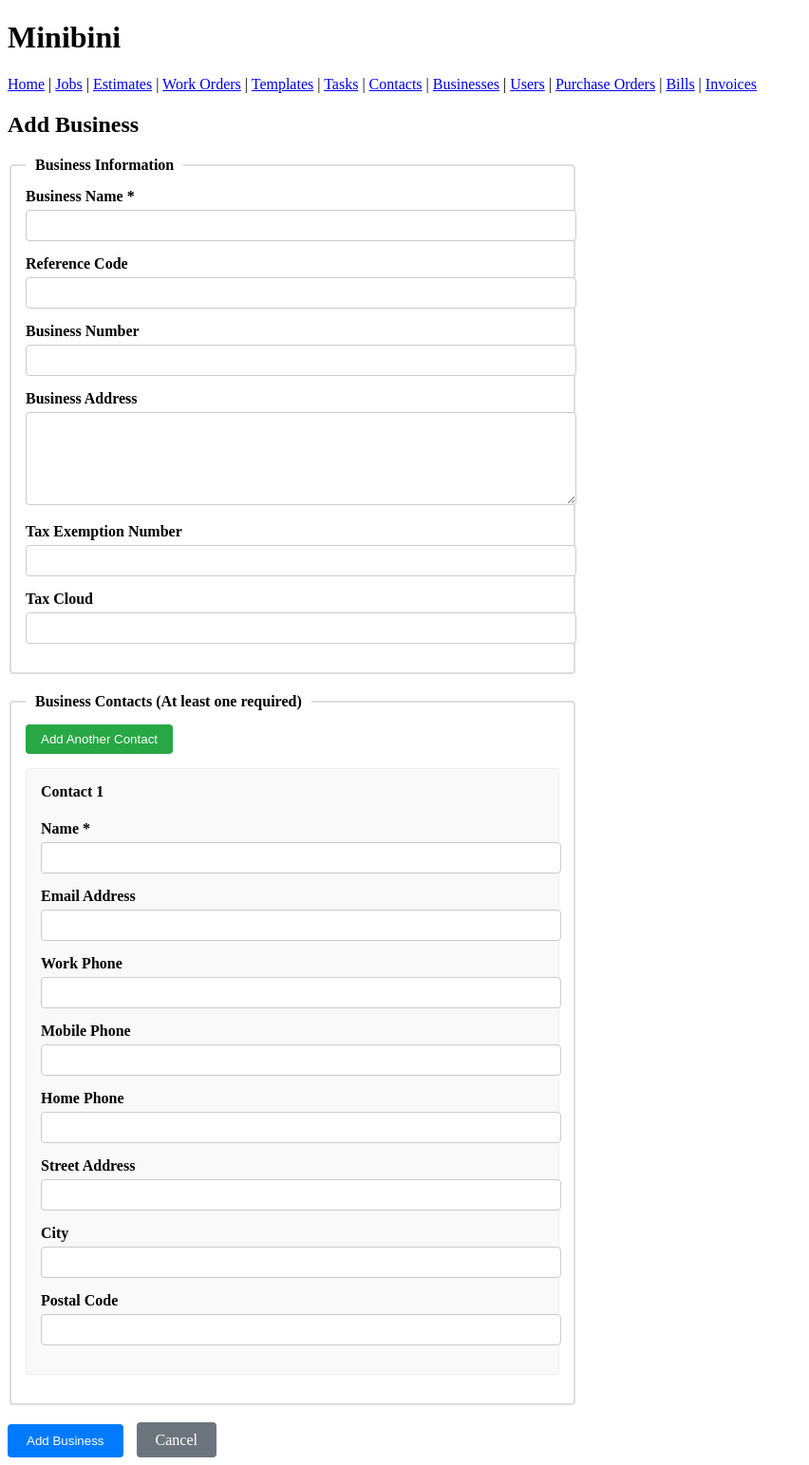
After one commit to alimtiger/Minibini, a Django app: page /contacts/businesses/add/ in a window 1280 px wide. The commit adds this page. Shown: the whole page at 95% size, without its empty margins (0-852 px from the left). Run offline with Django 5.2, Linux system fonts and the light colour scheme; data comes from the database, SQL or seed files in the repository.

Commit message:
Added and implemented functionality for 'add contact' button to Contact List and Business view pages, as well as an 'add business' button on the Business List

```diff
--- a/apps/contacts/urls.py
+++ b/apps/contacts/urls.py
@@ -5,7 +5,10 @@ app_name = 'contacts'
 
 urlpatterns = [
     path('', views.contact_list, name='contact_list'),
+    path('add/', views.add_contact, name='add_contact'),
     path('<int:contact_id>/', views.contact_detail, name='contact_detail'),
     path('businesses/', views.business_list, name='business_list'),
+    path('businesses/add/', views.add_business, name='add_business'),
     path('businesses/<int:business_id>/', views.business_detail, name='business_detail'),
+    path('businesses/<int:business_id>/add-contact/', views.add_business_contact, name='add_business_contact'),
 ]
--- a/apps/contacts/views.py
+++ b/apps/contacts/views.py
@@ -1,4 +1,5 @@
-from django.shortcuts import render, get_object_or_404
+from django.shortcuts import render, get_object_or_404, redirect
+from django.contrib import messages
 from .models import Contact, Business
 
 def contact_list(request):
@@ -17,3 +18,159 @@ def business_detail(request, business_id):
     business = get_object_or_404(Business, business_id=business_id)
     contacts = Contact.objects.filter(business=business).order_by('name')
     return render(request, 'contacts/business_detail.html', {'business': business, 'contacts': contacts})
+
+def add_contact(request):
+    if request.method == 'POST':
+        # Contact fields
+        name = request.POST.get('name')
+        email = request.POST.get('email')
+        work_number = request.POST.get('work_number')
+        mobile_number = request.POST.get('mobile_number')
+        home_number = request.POST.get('home_number')
+        address = request.POST.get('address')
+        city = request.POST.get('city')
+        postal_code = request.POST.get('postal_code')
+
+        # Business fields
+        business_name = request.POST.get('business_name')
+        our_reference_code = request.POST.get('our_reference_code')
+        business_number = request.POST.get('business_number')
+        business_address = request.POST.get('business_address')
+        tax_exemption_number = request.POST.get('tax_exemption_number')
+        tax_cloud = request.POST.get('tax_cloud')
+
+        if name:
+            business = None
+            # Create business only if business name is provided and not just whitespace
+            if business_name and business_name.strip():
+                business = Business.objects.create(
+                    business_name=business_name.strip(),
+                    our_reference_code=our_reference_code.strip() if our_reference_code else '',
+                    business_number=business_number.strip() if business_number else '',
+                    business_address=business_address.strip() if business_address else '',
+                    tax_exemption_number=tax_exemption_number.strip() if tax_exemption_number else '',
+                    tax_cloud=tax_cloud.strip() if tax_cloud else ''
+                )
+
+            # Create contact
+            contact = Contact.objects.create(
+                name=name,
+                email=email or '',
+                work_number=work_number or '',
+                mobile_number=mobile_number or '',
+                home_number=home_number or '',
+                addr1=address or '',
+                city=city or '',
+                postal_code=postal_code or '',
+                business=business
+            )
+
+            success_msg = f'Contact "{name}" has been added successfully.'
+            if business:
+                success_msg += f' Associated with business "{business_name}".'
+            messages.success(request, success_msg)
+            return redirect('contacts:contact_list')
+        else:
+            messages.error(request, 'Name is required.')
+
+    return render(request, 'contacts/add_contact.html')
+
+def add_business_contact(request, business_id):
+    business = get_object_or_404(Business, business_id=business_id)
+
+    if request.method == 'POST':
+        name = request.POST.get('name')
+        email = request.POST.get('email')
+        work_number = request.POST.get('work_number')
+        mobile_number = request.POST.get('mobile_number')
+        home_number = request.POST.get('home_number')
+        address = request.POST.get('address')
+        city = request.POST.get('city')
+        postal_code = request.POST.get('postal_code')
+
+        if name:
+            contact = Contact.objects.create(
+                name=name,
+                email=email or '',
+                work_number=work_number or '',
+                mobile_number=mobile_number or '',
+                home_number=home_number or '',
+                addr1=address or '',
+                city=city or '',
+                postal_code=postal_code or '',
+                business=business
+            )
+            messages.success(request, f'Contact "{name}" has been added to {business.business_name}.')
+            return redirect('contacts:business_detail', business_id=business.business_id)
+        else:
+            messages.error(request, 'Name is required.')
+
+    return render(request, 'contacts/add_business_contact.html', {'business': business})
+
+def add_business(request):
+    if request.method == 'POST':
+        # Business fields
+        business_name = request.POST.get('business_name')
+        our_reference_code = request.POST.get('our_reference_code')
+        business_number = request.POST.get('business_number')
+        business_address = request.POST.get('business_address')
+        tax_exemption_number = request.POST.get('tax_exemption_number')
+        tax_cloud = request.POST.get('tax_cloud')
+
+        # Get number of contacts
+        contact_count = int(request.POST.get('contact_count', 1))
+
+        # Collect contact data
+        contacts_data = []
+        for i in range(contact_count):
+            contact_data = {
+                'name': request.POST.get(f'contact_{i}_name'),
+                'email': request.POST.get(f'contact_{i}_email'),
+                'work_number': request.POST.get(f'contact_{i}_work_number'),
+                'mobile_number': request.POST.get(f'contact_{i}_mobile_number'),
+                'home_number': request.POST.get(f'contact_{i}_home_number'),
+                'address': request.POST.get(f'contact_{i}_address'),
+                'city': request.POST.get(f'contact_{i}_city'),
+                'postal_code': request.POST.get(f'contact_{i}_postal_code')
+            }
+            # Only add contact if name is provided
+            if contact_data['name'] and contact_data['name'].strip():
+                contacts_data.append(contact_data)
+
+        # Validate: business name and at least one contact required
+        if not business_name or not business_name.strip():
+            messages.error(request, 'Business name is required.')
+        elif not contacts_data:
+            messages.error(request, 'At least one contact with a name is required.')
+        else:
+            # Create business
+            business = Business.objects.create(
+                business_name=business_name.strip(),
+                our_reference_code=our_reference_code.strip() if our_reference_code else '',
+                business_number=business_number.strip() if business_number else '',
+                business_address=business_address.strip() if business_address else '',
+                tax_exemption_number=tax_exemption_number.strip() if tax_exemption_number else '',
+                tax_cloud=tax_cloud.strip() if tax_cloud else ''
+            )
+
+            # Create contacts
+            created_contacts = []
+            for contact_data in contacts_data:
+                contact = Contact.objects.create(
+                    name=contact_data['name'].strip(),
+                    email=contact_data['email'].strip() if contact_data['email'] else '',
+                    work_number=contact_data['work_number'].strip() if contact_data['work_number'] else '',
+                    mobile_number=contact_data['mobile_number'].strip() if contact_data['mobile_number'] else '',
+                    home_number=contact_data['home_number'].strip() if contact_data['home_number'] else '',
+                    addr1=contact_data['address'].strip() if contact_data['address'] else '',
+                    city=contact_data['city'].strip() if contact_data['city'] else '',
+                    postal_code=contact_data['postal_code'].strip() if contact_data['postal_code'] else '',
+                    business=business
+                )
+                created_contacts.append(contact.name)
+
+            success_msg = f'Business "{business_name}" has been created with {len(created_contacts)} contact(s): {", ".join(created_contacts)}.'
+            messages.success(request, success_msg)
+            return redirect('contacts:business_list')
+
+    return render(request, 'contacts/add_business.html')
--- /dev/null
+++ b/templates/contacts/add_business.html
@@ -0,0 +1,210 @@
+{% extends 'base.html' %}
+
+{% block title %}Add Business - Minibini{% endblock %}
+
+{% block content %}
+<h2>Add Business</h2>
+
+{% if messages %}
+    {% for message in messages %}
+        <div style="padding: 10px; margin-bottom: 10px; background-color: {% if message.tags == 'error' %}#ffebee; color: #c62828;{% else %}#e8f5e8; color: #2e7d32;{% endif %}">
+            {{ message }}
+        </div>
+    {% endfor %}
+{% endif %}
+
+<form method="post" style="max-width: 600px;">
+    {% csrf_token %}
+
+    <!-- Business Information Section -->
+    <fieldset style="border: 2px solid #ddd; padding: 15px; margin-bottom: 20px; border-radius: 4px;">
+        <legend style="font-weight: bold; font-size: 16px; padding: 0 10px;">Business Information</legend>
+
+        <div style="margin-bottom: 15px;">
+            <label for="business_name" style="display: block; margin-bottom: 5px; font-weight: bold;">Business Name *</label>
+            <input type="text" id="business_name" name="business_name" required style="width: 100%; padding: 8px; border: 1px solid #ccc; border-radius: 4px;">
+        </div>
+
+        <div style="margin-bottom: 15px;">
+            <label for="our_reference_code" style="display: block; margin-bottom: 5px; font-weight: bold;">Reference Code</label>
+            <input type="text" id="our_reference_code" name="our_reference_code" style="width: 100%; padding: 8px; border: 1px solid #ccc; border-radius: 4px;">
+        </div>
+
+        <div style="margin-bottom: 15px;">
+            <label for="business_number" style="display: block; margin-bottom: 5px; font-weight: bold;">Business Number</label>
+            <input type="text" id="business_number" name="business_number" style="width: 100%; padding: 8px; border: 1px solid #ccc; border-radius: 4px;">
+        </div>
+
+        <div style="margin-bottom: 15px;">
+            <label for="business_address" style="display: block; margin-bottom: 5px; font-weight: bold;">Business Address</label>
+            <textarea id="business_address" name="business_address" style="width: 100%; padding: 8px; border: 1px solid #ccc; border-radius: 4px; min-height: 80px;"></textarea>
+        </div>
+
+        <div style="margin-bottom: 15px;">
+            <label for="tax_exemption_number" style="display: block; margin-bottom: 5px; font-weight: bold;">Tax Exemption Number</label>
+            <input type="text" id="tax_exemption_number" name="tax_exemption_number" style="width: 100%; padding: 8px; border: 1px solid #ccc; border-radius: 4px;">
+        </div>
+
+        <div style="margin-bottom: 15px;">
+            <label for="tax_cloud" style="display: block; margin-bottom: 5px; font-weight: bold;">Tax Cloud</label>
+            <input type="text" id="tax_cloud" name="tax_cloud" style="width: 100%; padding: 8px; border: 1px solid #ccc; border-radius: 4px;">
+        </div>
+    </fieldset>
+
+    <!-- Contacts Section -->
+    <fieldset style="border: 2px solid #ddd; padding: 15px; margin-bottom: 20px; border-radius: 4px;">
+        <legend style="font-weight: bold; font-size: 16px; padding: 0 10px;">Business Contacts (At least one required)</legend>
+
+        <div style="margin-bottom: 15px;">
+            <button type="button" id="add-contact-btn" style="background-color: #28a745; color: white; padding: 8px 16px; border: none; border-radius: 4px; cursor: pointer;">Add Another Contact</button>
+        </div>
+
+        <div id="contacts-container">
+            <!-- First contact (required) -->
+            <div class="contact-form" style="border: 1px solid #eee; padding: 15px; margin-bottom: 15px; border-radius: 4px; background-color: #f9f9f9;">
+                <h4 style="margin-top: 0;">Contact 1</h4>
+
+                <div style="margin-bottom: 15px;">
+                    <label style="display: block; margin-bottom: 5px; font-weight: bold;">Name *</label>
+                    <input type="text" name="contact_0_name" required style="width: 100%; padding: 8px; border: 1px solid #ccc; border-radius: 4px;">
+                </div>
+
+                <div style="margin-bottom: 15px;">
+                    <label style="display: block; margin-bottom: 5px; font-weight: bold;">Email Address</label>
+                    <input type="email" name="contact_0_email" style="width: 100%; padding: 8px; border: 1px solid #ccc; border-radius: 4px;">
+                </div>
+
+                <div style="margin-bottom: 15px;">
+                    <label style="display: block; margin-bottom: 5px; font-weight: bold;">Work Phone</label>
+                    <input type="tel" name="contact_0_work_number" style="width: 100%; padding: 8px; border: 1px solid #ccc; border-radius: 4px;">
+                </div>
+
+                <div style="margin-bottom: 15px;">
+                    <label style="display: block; margin-bottom: 5px; font-weight: bold;">Mobile Phone</label>
+                    <input type="tel" name="contact_0_mobile_number" style="width: 100%; padding: 8px; border: 1px solid #ccc; border-radius: 4px;">
+                </div>
+
+                <div style="margin-bottom: 15px;">
+                    <label style="display: block; margin-bottom: 5px; font-weight: bold;">Home Phone</label>
+                    <input type="tel" name="contact_0_home_number" style="width: 100%; padding: 8px; border: 1px solid #ccc; border-radius: 4px;">
+                </div>
+
+                <div style="margin-bottom: 15px;">
+                    <label style="display: block; margin-bottom: 5px; font-weight: bold;">Street Address</label>
+                    <input type="text" name="contact_0_address" style="width: 100%; padding: 8px; border: 1px solid #ccc; border-radius: 4px;">
+                </div>
+
+                <div style="margin-bottom: 15px;">
+                    <label style="display: block; margin-bottom: 5px; font-weight: bold;">City</label>
+                    <input type="text" name="contact_0_city" style="width: 100%; padding: 8px; border: 1px solid #ccc; border-radius: 4px;">
+                </div>
+
+                <div style="margin-bottom: 15px;">
+                    <label style="display: block; margin-bottom: 5px; font-weight: bold;">Postal Code</label>
+                    <input type="text" name="contact_0_postal_code" style="width: 100%; padding: 8px; border: 1px solid #ccc; border-radius: 4px;">
+                </div>
+            </div>
+        </div>
+
+        <!-- Hidden field to track contact count -->
+        <input type="hidden" id="contact_count" name="contact_count" value="1">
+    </fieldset>
+
+    <button type="submit" style="background-color: #007bff; color: white; padding: 10px 20px; border: none; border-radius: 4px; cursor: pointer; margin-right: 10px;">Add Business</button>
+    <a href="{% url 'contacts:business_list' %}" style="background-color: #6c757d; color: white; padding: 10px 20px; text-decoration: none; border-radius: 4px;">Cancel</a>
+</form>
+
+<script>
+document.addEventListener('DOMContentLoaded', function() {
+    let contactCount = 1;
+    const addContactBtn = document.getElementById('add-contact-btn');
+    const contactsContainer = document.getElementById('contacts-container');
+    const contactCountInput = document.getElementById('contact_count');
+
+    addContactBtn.addEventListener('click', function() {
+        const contactForm = document.createElement('div');
+        contactForm.className = 'contact-form';
+        contactForm.style.cssText = 'border: 1px solid #eee; padding: 15px; margin-bottom: 15px; border-radius: 4px; background-color: #f9f9f9;';
+
+        contactForm.innerHTML = `
+            <div style="display: flex; justify-content: space-between; align-items: center; margin-bottom: 15px;">
+                <h4 style="margin: 0;">Contact ${contactCount + 1}</h4>
+                <button type="button" class="remove-contact-btn" style="background-color: #dc3545; color: white; padding: 4px 8px; border: none; border-radius: 4px; cursor: pointer; font-size: 12px;">Remove</button>
+            </div>
+
+            <div style="margin-bottom: 15px;">
+                <label style="display: block; margin-bottom: 5px; font-weight: bold;">Name</label>
+                <input type="text" name="contact_${contactCount}_name" style="width: 100%; padding: 8px; border: 1px solid #ccc; border-radius: 4px;">
+            </div>
+
+            <div style="margin-bottom: 15px;">
+                <label style="display: block; margin-bottom: 5px; font-weight: bold;">Email Address</label>
+                <input type="email" name="contact_${contactCount}_email" style="width: 100%; padding: 8px; border: 1px solid #ccc; border-radius: 4px;">
+            </div>
+
+            <div style="margin-bottom: 15px;">
+                <label style="display: block; margin-bottom: 5px; font-weight: bold;">Work Phone</label>
+                <input type="tel" name="contact_${contactCount}_work_number" style="width: 100%; padding: 8px; border: 1px solid #ccc; border-radius: 4px;">
+            </div>
+
+            <div style="margin-bottom: 15px;">
+                <label style="display: block; margin-bottom: 5px; font-weight: bold;">Mobile Phone</label>
+                <input type="tel" name="contact_${contactCount}_mobile_number" style="width: 100%; padding: 8px; border: 1px solid #ccc; border-radius: 4px;">
+            </div>
+
+            <div style="margin-bottom: 15px;">
+                <label style="display: block; margin-bottom: 5px; font-weight: bold;">Home Phone</label>
+                <input type="tel" name="contact_${contactCount}_home_number" style="width: 100%; padding: 8px; border: 1px solid #ccc; border-radius: 4px;">
+            </div>
+
+            <div style="margin-bottom: 15px;">
+                <label style="display: block; margin-bottom: 5px; font-weight: bold;">Street Address</label>
+                <input type="text" name="contact_${contactCount}_address" style="width: 100%; padding: 8px; border: 1px solid #ccc; border-radius: 4px;">
+            </div>
+
+            <div style="margin-bottom: 15px;">
+                <label style="display: block; margin-bottom: 5px; font-weight: bold;">City</label>
+                <input type="text" name="contact_${contactCount}_city" style="width: 100%; padding: 8px; border: 1px solid #ccc; border-radius: 4px;">
+            </div>
+
+            <div style="margin-bottom: 15px;">
+                <label style="display: block; margin-bottom: 5px; font-weight: bold;">Postal Code</label>
+                <input type="text" name="contact_${contactCount}_postal_code" style="width: 100%; padding: 8px; border: 1px solid #ccc; border-radius: 4px;">
+            </div>
+        `;
+
+        contactsContainer.appendChild(contactForm);
+        contactCount++;
+        contactCountInput.value = contactCount;
+
+        // Add remove functionality to the new contact
+        const removeBtn = contactForm.querySelector('.remove-contact-btn');
+        removeBtn.addEventListener('click', function() {
+            contactForm.remove();
+            contactCount--;
+            contactCountInput.value = contactCount;
+            // Update contact numbers
+            updateContactNumbers();
+        });
+    });
+
+    function updateContactNumbers() {
+        const contactForms = document.querySelectorAll('.contact-form');
+        contactForms.forEach((form, index) => {
+            const title = form.querySelector('h4');
+            if (title) {
+                title.textContent = `Contact ${index + 1}`;
+            }
+            // Update input names to maintain sequential numbering
+            const inputs = form.querySelectorAll('input[type="text"], input[type="email"], input[type="tel"]');
+            inputs.forEach(input => {
+                const baseName = input.name.replace(/contact_\d+_/, '');
+                input.name = `contact_${index}_${baseName}`;
+            });
+        });
+        contactCount = contactForms.length;
+        contactCountInput.value = contactCount;
+    }
+});
+</script>
+{% endblock %}
--- a/templates/contacts/business_detail.html
+++ b/templates/contacts/business_detail.html
@@ -45,6 +45,7 @@
 </table>
 
 <h3>Associated Contacts</h3>
+<a href="{% url 'contacts:add_business_contact' business.business_id %}" style="display: inline-block; background-color: #007bff; color: white; padding: 10px 20px; text-decoration: none; border-radius: 4px; margin-bottom: 20px;">Add Contact</a>
 {% if contacts %}
     <table border="1" style="border-collapse: collapse; width: 100%; margin-top: 10px;">
         <thead>
--- a/templates/contacts/business_list.html
+++ b/templates/contacts/business_list.html
@@ -4,6 +4,7 @@
 
 {% block content %}
 <h2>All Businesses</h2>
+<a href="{% url 'contacts:add_business' %}" style="display: inline-block; background-color: #007bff; color: white; padding: 10px 20px; text-decoration: none; border-radius: 4px; margin-bottom: 20px;">Add Business</a>
 
 {% if businesses %}
     <table border="1">
--- a/templates/contacts/contact_list.html
+++ b/templates/contacts/contact_list.html
@@ -4,6 +4,7 @@
 
 {% block content %}
 <h2>All Contacts</h2>
+<a href="{% url 'contacts:add_contact' %}" style="display: inline-block; background-color: #007bff; color: white; padding: 10px 20px; text-decoration: none; border-radius: 4px; margin-bottom: 20px;">Add Contact</a>
 
 {% if contacts %}
     <table border="1">
```
Also changed, not shown: apps/contacts/models.py (+16 -1 lines), templates/contacts/add_business_contact.html (added, +95 -0 lines), templates/contacts/add_contact.html (added, +123 -0 lines), templates/contacts/contact_detail.html (+10 -2 lines), 1 other file.
